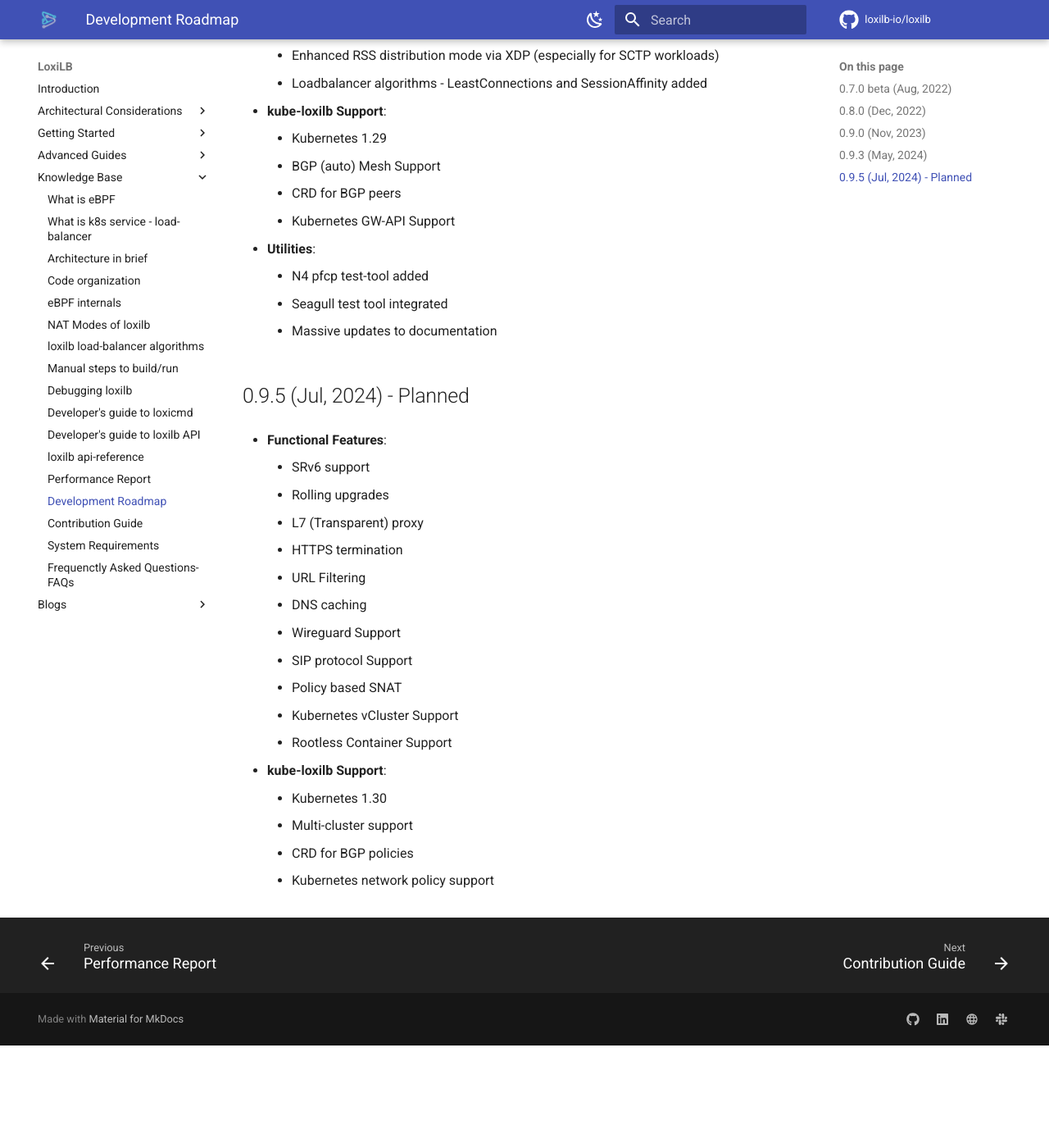
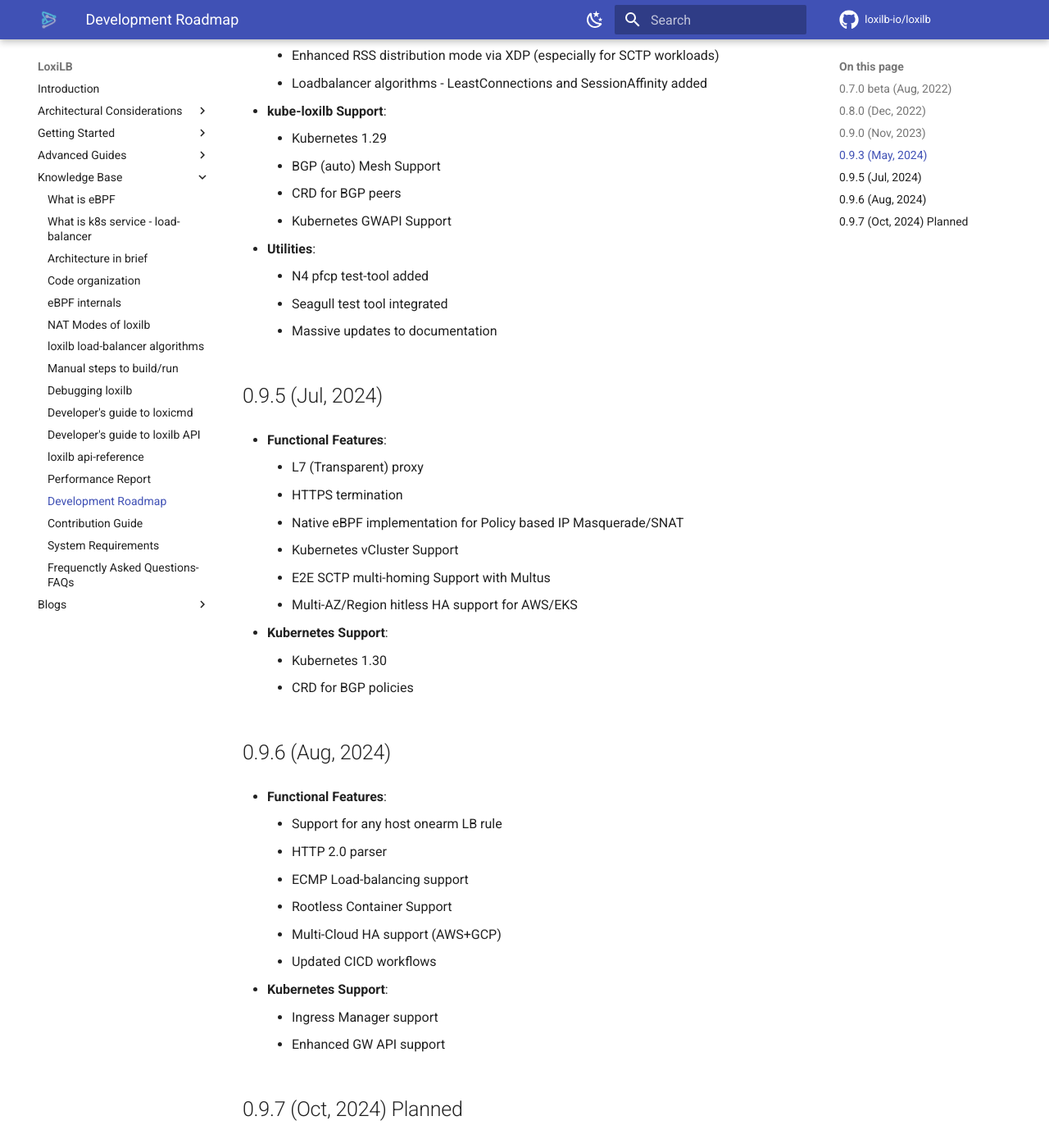
Before and after one commit to loxilb-io/loxilbdocs, an MkDocs documentation site: the page built from docs/roadmap.md, in a window 1280 px wide and 1400 px high, scrolled down 2939 px. Shown: the whole window at 82% size. Built offline with MkDocs 1.6.1 and Material for MkDocs 9.7.7, drawn with Linux system fonts in a browser that asks for light colours; comment, search, counter and statistics services are not loaded; before the commit the page ends 4214 px from its top, so only the background shows below that; some of the changed text lies outside the part shown.

Commit message:
chore: Update roadmap.md

```diff
--- a/docs/roadmap.md
+++ b/docs/roadmap.md
@@ -95,30 +95,52 @@
     - Kubernetes 1.29
     - BGP (auto) Mesh Support
     - CRD for BGP peers
-    - Kubernetes GW-API Support
+    - Kubernetes GWAPI Support
 
 - **Utilities**:
     - N4 pfcp test-tool added
     - Seagull test tool integrated
     - Massive updates to documentation
 
-## 0.9.5 (Jul, 2024) - Planned
+## 0.9.5 (Jul, 2024)
 
+- **Functional Features**:
+    - L7 (Transparent) proxy
+    - HTTPS termination
+    - Native eBPF implementation for Policy based IP Masquerade/SNAT
+    - Kubernetes vCluster Support
+    - E2E SCTP multi-homing Support with Multus
+    - Multi-AZ/Region hitless HA support for AWS/EKS
+
+- **Kubernetes Support**:
+    - Kubernetes 1.30
+    - CRD for BGP policies
+
+## 0.9.6 (Aug, 2024)
+
+- **Functional Features**:
+    - Support for any host onearm LB rule
+    - HTTP 2.0 parser
+    - ECMP Load-balancing support
+    - Rootless Container Support
+    - Multi-Cloud HA support (AWS+GCP)
+    - Updated CICD workflows
+
+- **Kubernetes Support**:
+    - Ingress Manager support
+    - Enhanced GW API support
+
+## 0.9.7 (Oct, 2024)   Planned
 - **Functional Features**:
     - SRv6 support
     - Rolling upgrades
-    - L7 (Transparent) proxy
-    - HTTPS termination
     - URL Filtering
-    - DNS caching
     - Wireguard Support
     - SIP protocol Support
-    - Policy based SNAT
-    - Kubernetes vCluster Support
-    - Rootless Container Support
+    - Sockmap support for SCTP
+    - IPSec service mesh for Telco workloads  (ingress + egress)
 
-- **kube-loxilb Support**:
-    - Kubernetes 1.30
+- **Kubernetes Support**:
+    - Kubernetes 1.31
     - Multi-cluster support
-    - CRD for BGP policies
     - Kubernetes network policy support
```
